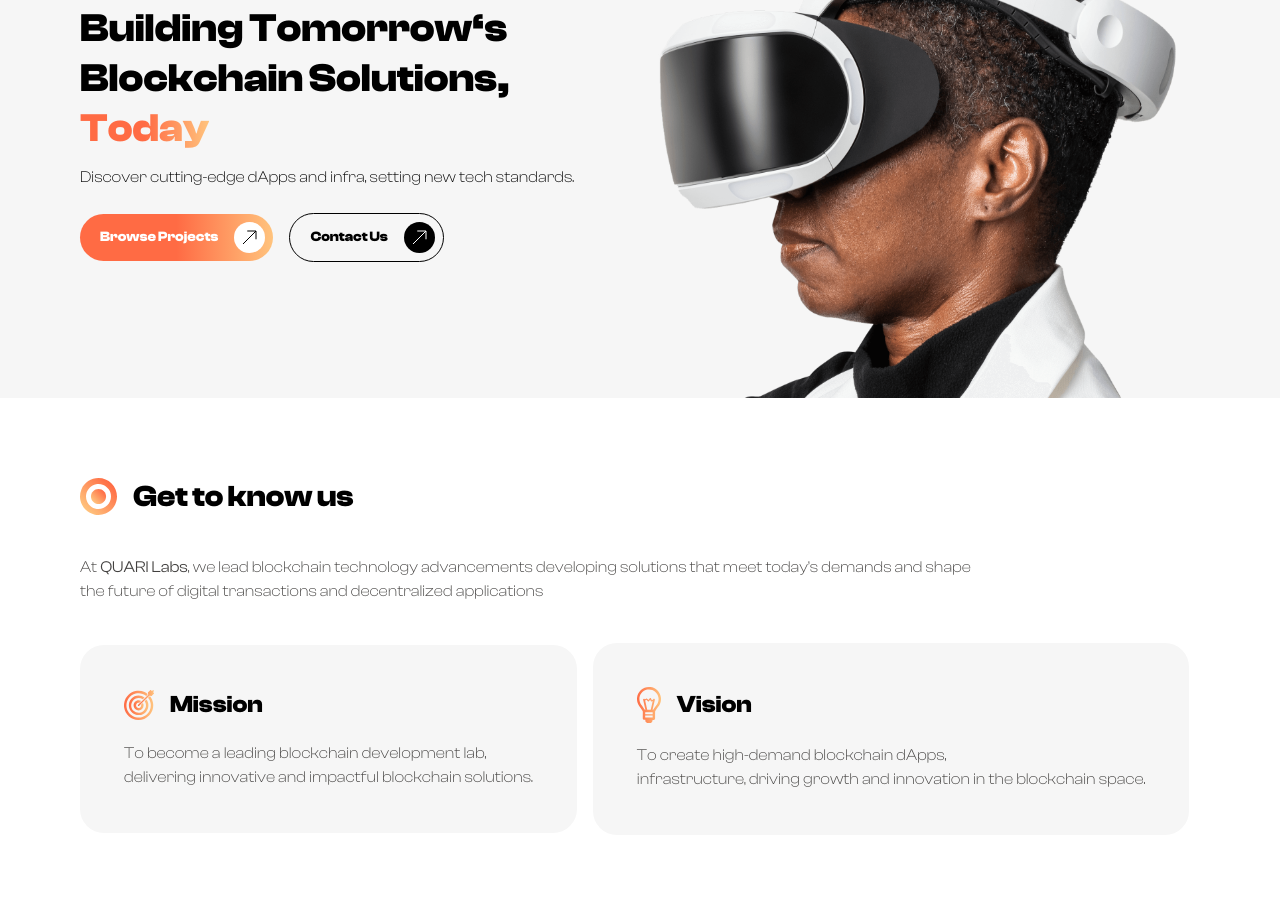
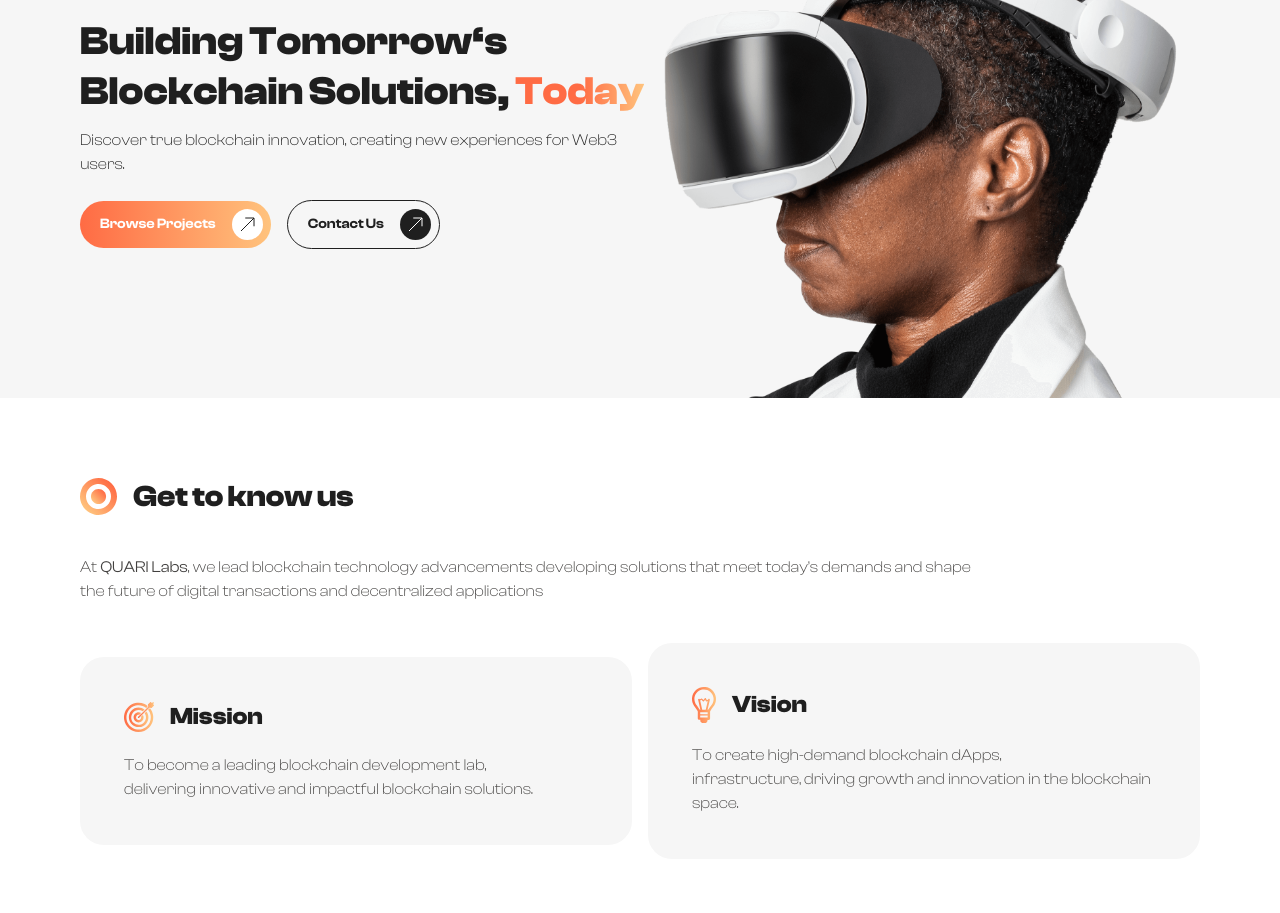
Before and after one commit to QuariLabs/quarilabs-website, a Next.js app: page / in a window 1280 px wide. Shown: the part 240-1153 px from the top of the page. Built offline with nearby package versions, Linux system fonts and the light colour scheme.

Commit message:
style: update text colors to black and adjust font styles

```diff
--- a/src/components/sections/Footer.tsx
+++ b/src/components/sections/Footer.tsx
@@ -31,7 +31,7 @@ const Footer = () => {
           <div className="max-sm:mt-10">
             <ul className="flex items-center gap-4">
               <li className="hover:cursor-not-allowed">
-                <a href="https://t.me/+233501654604">
+                <a href="https://t.me/quari_admin">
                   <Telegram className="max-md:w-4 max-md:h-4" />
                 </a>
               </li>
--- a/src/components/sections/GetToKnowUs.tsx
+++ b/src/components/sections/GetToKnowUs.tsx
@@ -8,7 +8,7 @@ const GetToKnowUs = () => {
   return (
     <Section className="!pb-0 max-sm:mt-10">
       <div>
-        <h1 className="flex gap-4 items-center text-3xl font-clashDisplay font-bold">
+        <h1 className="flex gap-4 text-black items-center text-3xl font-clashDisplay font-bold">
           <DoubleCircle />
           Get to know us
         </h1>
@@ -18,9 +18,9 @@ const GetToKnowUs = () => {
           digital transactions and decentralized applications
         </p>
 
-        <div className="flex max-sm:flex-col items-center gap-4">
-          <div className="font-clashDisplay bg-quari-gray-200 p-11 max-md:p-5 rounded-3xl h-max">
-            <h2 className="flex items-center gap-4 text-2xl font-bold">
+        <div className="flex max-sm:flex-col w-full items-center gap-4">
+          <div className="font-clashDisplay w-full bg-quari-gray-200 p-11 max-md:p-5 rounded-3xl h-max">
+            <h2 className="flex items-center gap-4 text-black text-2xl font-bold">
               <GoalIcon />
               Mission
             </h2>
@@ -29,8 +29,8 @@ const GetToKnowUs = () => {
               innovative and impactful blockchain solutions.
             </p>
           </div>
-          <div className="font-clashDisplay bg-quari-gray-200 p-11 max-md:p-5 rounded-3xl h-max">
-            <h2 className="flex items-center gap-4 text-2xl font-bold">
+          <div className="font-clashDisplay w-full bg-quari-gray-200 p-11 max-md:p-5 rounded-3xl h-max">
+            <h2 className="flex items-center gap-4 text-2xl text-black font-bold">
               <LampIcon />
               Vision
             </h2>
--- a/src/components/sections/Hero.tsx
+++ b/src/components/sections/Hero.tsx
@@ -10,19 +10,20 @@ const Hero = () => {
         <QuariLabLogo className="max-md:w-36" />
         <div className="flex justify-between max-sm:flex max-sm:flex-col max-lg:flex-col max-sm:items-center items-center max-lg:items-start max-lg:mt-10">
           <div>
-            <h1 className="text-[2.5rem] max-sm:text-2xl font-clashDisplay font-bold max-w-xl leading-tight">
+            <h1 className="text-[2.5rem] max-sm:text-2xl text-black font-clashDisplay font-bold max-w-xl leading-tight">
               Building Tomorrow&lsquo;s Blockchain Solutions,{" "}
               <span className="text-transparent bg-clip-text bg-gradient-to-r from-quari-orange-500 via-quari-orange-500 to-quari-orange-300">
                 Today
               </span>
             </h1>
-            <p className="font-light font-clashDisplay mt-3 max-sm:mt-5">
-              Discover cutting-edge dApps and infra, setting new tech standards.
+            <p className="font-light text-black font-clashDisplay mt-3 max-sm:mt-5">
+              Discover true blockchain innovation, creating new experiences for
+              Web3 users.
             </p>
             <div className="flex items-center gap-4 mt-6 max-sm:text-xs max-sm:flex-col max-sm:items-start">
               <a
                 href="#projects"
-                className="w-fit flex py-2 pl-5 pr-2 text-sm max-md:hidden font-clashDisplay font-bold text-white items-center rounded-full gap-4 bg-gradient-to-r from-quari-orange-500 via-quari-orange-500 to-quari-orange-300"
+                className="w-fit flex py-2 pl-5 pr-2 text-sm max-md:hidden font-clashDisplay font-semibold text-white items-center rounded-full gap-4 bg-gradient-to-r from-quari-orange-500 to-quari-orange-300"
               >
                 Browse Projects
                 <span className="bg-white rounded-full p-2">
@@ -31,7 +32,7 @@ const Hero = () => {
               </a>
               <a
                 href="mailto:contact@quarilabs.com"
-                className="border border-black rounded-full flex gap-4 text-sm items-center py-2 pl-5 pr-2 font-clashDisplay font-bold"
+                className="border border-black rounded-full text-black flex gap-4 text-sm items-center py-2 pl-5 pr-2 font-clashDisplay font-semibold"
               >
                 Contact Us
                 <span className="bg-black rounded-full p-2">
--- a/src/components/sections/Project.tsx
+++ b/src/components/sections/Project.tsx
@@ -7,13 +7,13 @@ import Image from "next/image";
 const Project = () => {
   return (
     <Section id="projects" className="max-sm:mt-10">
-      <h1 className="flex gap-4 items-center text-3xl font-clashDisplay font-bold">
+      <h1 className="flex gap-4 items-center text-3xl text-black font-clashDisplay font-bold">
         <DoubleCircle />
         Projects
       </h1>
       <div className="bg-gradient-to-r from-[#181615] max-md:p-8 font-clashDisplay to-[#42403F] p-16 rounded-3xl relative mt-10 text-white flex flex-col ga-4">
         <h2 className="text-2xl font-bold">Velix</h2>
-        <p className="mt-4">
+        <p className="mt-4 font-light">
           Velix is a liquid staking as a service protocol on various ecosystems.
           <br />
           We offer tradable tokens for staked assets with a user-friendly
@@ -22,7 +22,7 @@ const Project = () => {
         <a
           href="https://velix.io"
           target="_blank"
-          className="w-fit mt-8 flex py-2 pl-5 pr-2 text-sm font-clashDisplay font-bold text-white items-center rounded-full gap-4 bg-gradient-to-r from-quari-orange-500 via-quari-orange-500 to-quari-orange-300"
+          className="w-fit mt-8 flex py-2 pl-5 pr-2 text-sm font-clashDisplay font-semibold text-white items-center rounded-full gap-4 bg-gradient-to-r from-quari-orange-500 to-quari-orange-300"
         >
           Visit product
           <span className="bg-white rounded-full p-2">
--- a/src/styles/globals.css
+++ b/src/styles/globals.css
@@ -51,12 +51,6 @@ html {
   scroll-behavior: smooth;
 }
 
-:root {
-  --foreground-rgb: 0, 0, 0;
-  --background-start-rgb: 214, 219, 220;
-  --background-end-rgb: 255, 255, 255;
-}
-
 @media (prefers-color-scheme: dark) {
   :root {
     --foreground-rgb: 255, 255, 255;
--- a/tailwind.config.ts
+++ b/tailwind.config.ts
@@ -14,6 +14,7 @@ const config: Config = {
           "conic-gradient(from 180deg at 50% 50%, var(--tw-gradient-stops))",
       },
       colors: {
+        black: "#1F1F1F",
         "quari-gray-500": "#42403F",
         "quari-gray-300": "#D9D9D9",
         "quari-gray-200": "#F6F6F6",
```
